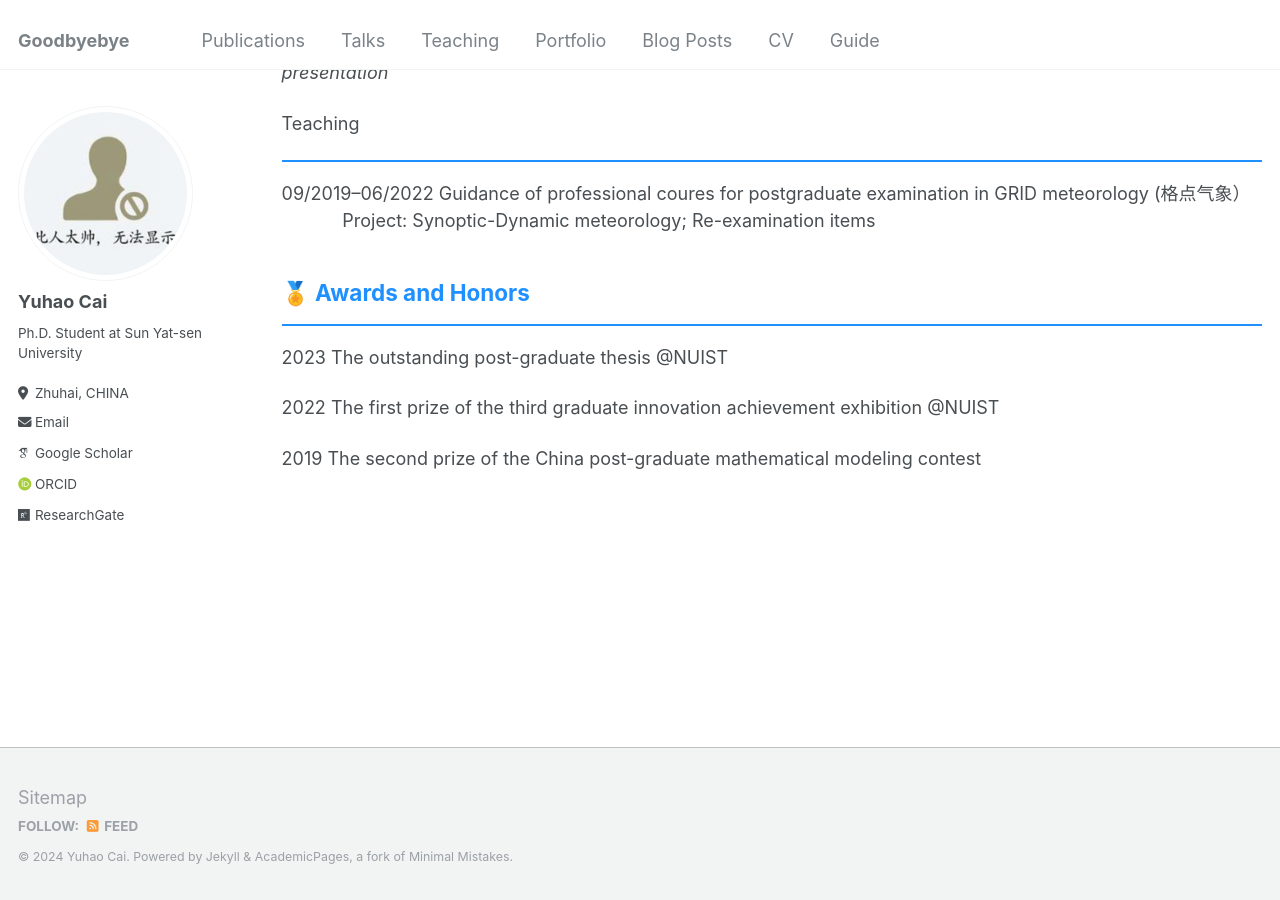
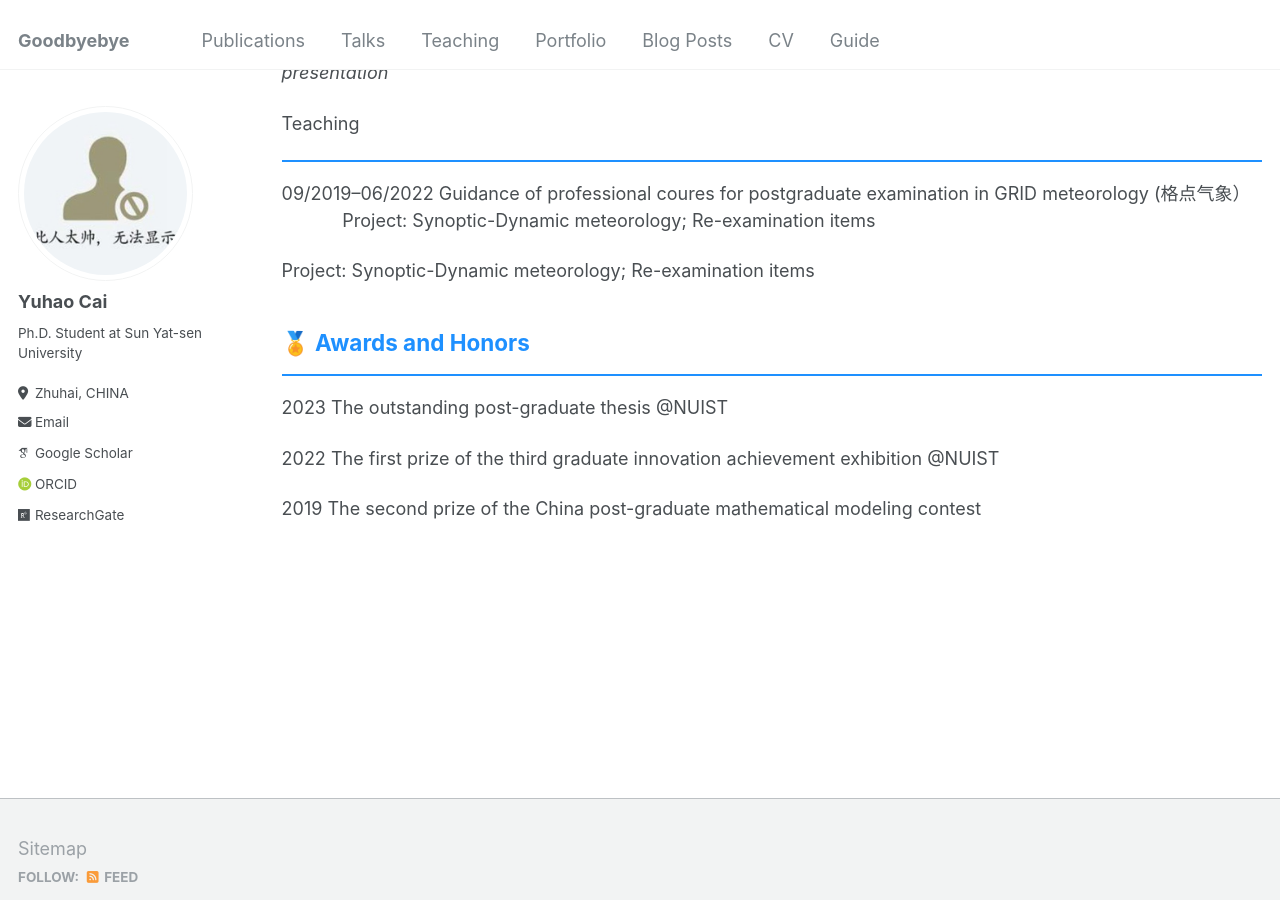
Before and after one commit to caiyh63/caiyh63.github.io, a Jekyll site: the page built from _pages/cv.md, in a window 1280 px wide and 900 px high, scrolled down 1418 px. Built offline with Jekyll 4.4.1, drawn with Linux system fonts in a browser that asks for light colours; some web fonts are replaced.

Commit message:
Update cv.md

```diff
--- a/_pages/cv.md
+++ b/_pages/cv.md
@@ -59,6 +59,8 @@ Teaching
 09/2019–06/2022 Guidance of  professional coures for postgraduate examination in GRID meteorology (格点气象）<br>
 &nbsp;&nbsp;&nbsp;&nbsp;&nbsp;&nbsp;&nbsp;&nbsp;&nbsp;&nbsp;&nbsp;&nbsp;Project: Synoptic-Dynamic meteorology; Re-examination items
 
+Project: Synoptic-Dynamic meteorology; Re-examination items
+
 ## 🏅 <span style="color:#1E90FF">Awards and Honors</span>
 <hr style="border: none; background-color: #1E90FF; height: 2px;"/>
 
```
